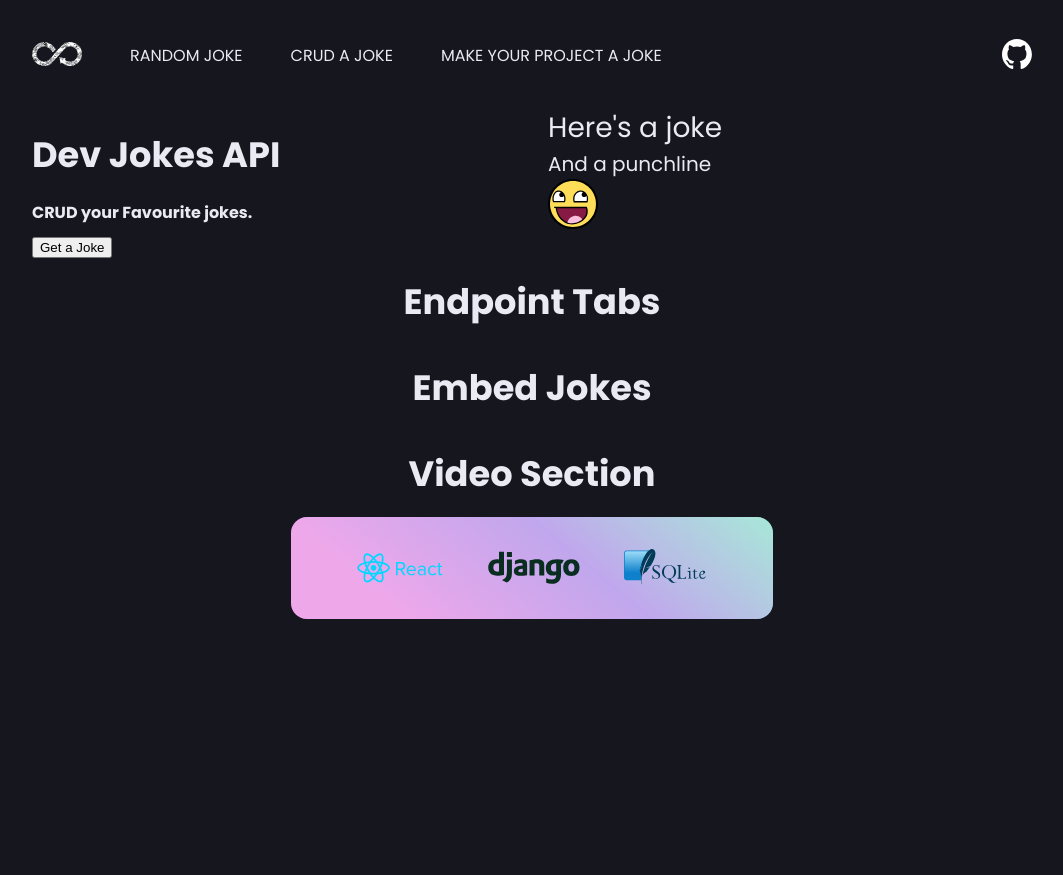
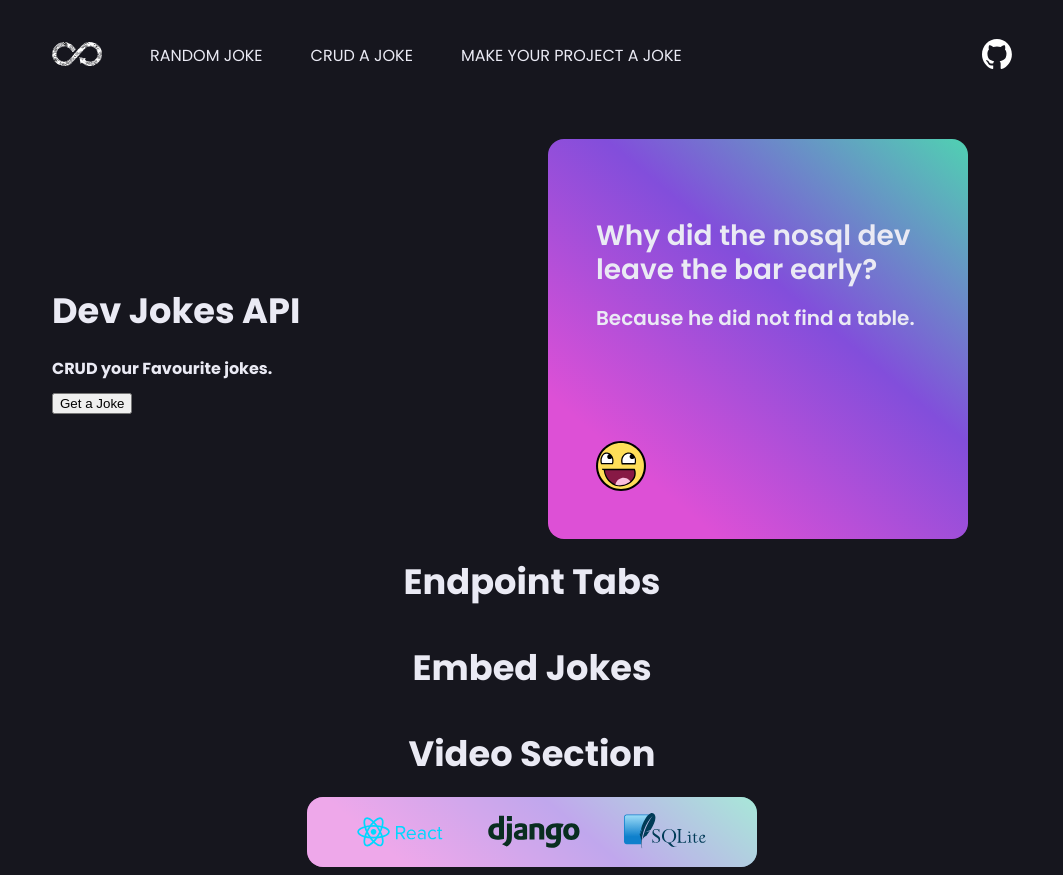
Before and after one commit to alexanderstoehr/Devjokes-API, a React (Vite) app in the folder frontend/devjokes-api/: page / in a window 1280 px wide. Shown: the whole page, without its empty margins (116-1179 px from the left). Before the commit the page ends 816 px from the top, so only its background shows below. Built offline with nearby package versions, Linux system fonts and the light colour scheme.

Commit message:
added joke card styling

```diff
--- a/frontend/devjokes-api/src/components/Joke.jsx
+++ b/frontend/devjokes-api/src/components/Joke.jsx
@@ -6,8 +6,10 @@ export default function Joke({jokes}) {
 
     return (
         <JokeCardStyled>
-            <div className="question">Here's a joke</div>
-            <div className="punchline">And a punchline</div>
+            <div className="joke">
+                <div className="question">Why did the nosql dev leave the bar early?</div>
+                <div className="punchline">Because he did not find a table.</div>
+            </div>
             <img src="/4chan-jokeface.svg"/>
         </JokeCardStyled>
     );
--- a/frontend/devjokes-api/src/index.css
+++ b/frontend/devjokes-api/src/index.css
@@ -1,12 +1,16 @@
 @import url('https://fonts.googleapis.com/css2?family=Poppins:ital,wght@0,100;0,200;0,300;0,400;0,500;0,600;0,700;0,800;0,900;1,100;1,200;1,300;1,400;1,500;1,600;1,700;1,800;1,900&display=swap');
+
+*,
+*::before,
+*::after {
+    box-sizing: border-box;
+}
 
 :root {
     font-family: Poppins, system-ui, Avenir, Helvetica, Arial, sans-serif;
     font-size: 16px;
     line-height: 1.5;
     font-weight: 400;
-
-    box-sizing: border-box;
     margin: 0;
 
     font-synthesis: none;
--- a/frontend/devjokes-api/src/styles/globalStyles.js
+++ b/frontend/devjokes-api/src/styles/globalStyles.js
@@ -16,6 +16,7 @@ export const HeaderStyled = styled.header`
     align-items: center;
     width: 100%;
     padding: 20px 0;
+    margin-bottom: 2rem;
 
     .nav-box {
         display: flex;
@@ -59,18 +60,30 @@ export const HeaderStyled = styled.header`
 export const JokeCardStyled = styled.div`
     display: flex;
     flex-direction: column;
+    justify-content: space-between;
+    width: 420px;
+    height: 400px;
+    background-image: var(--gradient);
+    border-radius: var(--border-radius-big);
+    padding: 5rem 3rem 3rem 3rem;
     color: var(--color-font-bright);
 
     .question {
         font-size: var(--fontsize-cardquestion);
+        font-weight: var(--fontweight-card);
+        line-height: 34px; /* 121.429% */
+        margin-bottom: 1rem;
+
     }
 
     .punchline {
         font-size: var(--fontsize-cardpunchline);
+        font-weight: var(--fontweight-card);
     }
 
     img {
         width: 50px;
+        justify-self: flex-end;
     }
 `;
 
@@ -112,6 +125,7 @@ export const HeroStyled = styled.section`
     grid-template-columns: 1fr 1fr;
     gap: 2rem;
     justify-content: center;
+    align-items: center;
     width: 100%;
 
 `;
```
